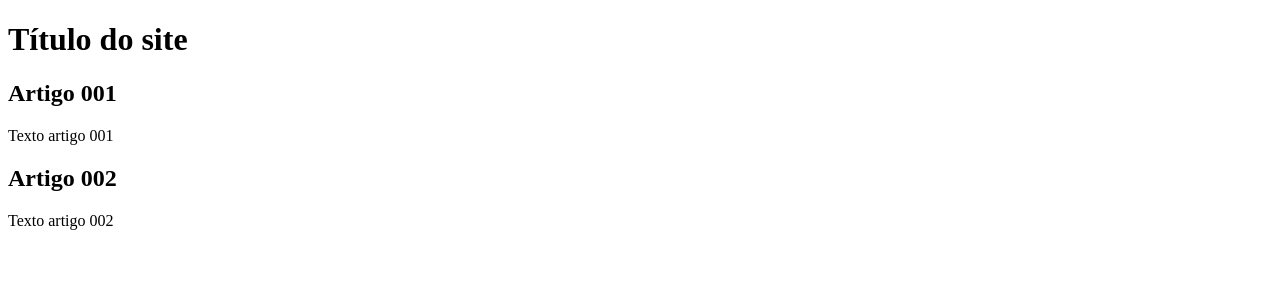
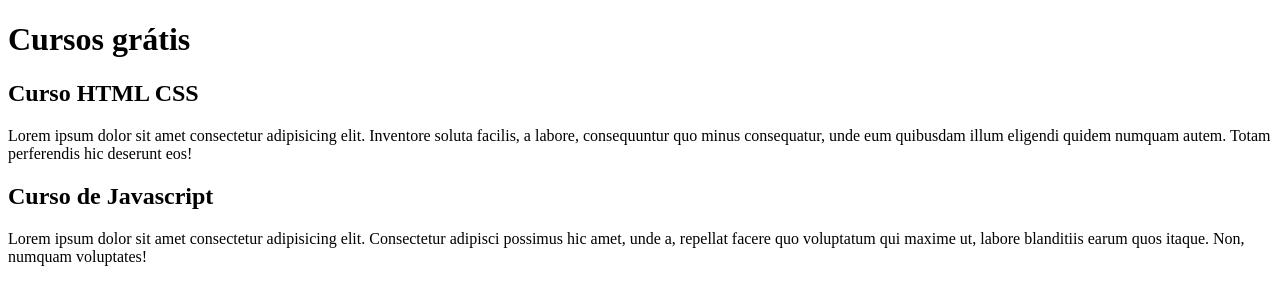
Before and after one commit to willqos15/Projeto-Site-CURSO-GIT, a plain HTML site: page index.html in a window 1280 px wide. Drawn offline with Linux system fonts and the light colour scheme.

Commit message:
escrevi parte do conteúdo

```diff
--- a/index.html
+++ b/index.html
@@ -9,17 +9,17 @@
     <main>
 
     <header>
-        <h1>  Título do site</h1>
+        <h1>  Cursos grátis</h1>
     </header>
 
         <article>
-           <h2> Artigo 001</h2>
-           <p> Texto artigo 001</p>
+           <h2> Curso HTML CSS</h2>
+           <p> Lorem ipsum dolor sit amet consectetur adipisicing elit. Inventore soluta facilis, a labore, consequuntur quo minus consequatur, unde eum quibusdam illum eligendi quidem numquam autem. Totam perferendis hic deserunt eos!</p>
         </article>
 
         <article>
-           <h2> Artigo 002</h2>
-           <p> Texto artigo 002</p>
+           <h2> Curso de Javascript</h2>
+           <p> Lorem ipsum dolor sit amet consectetur adipisicing elit. Consectetur adipisci possimus hic amet, unde a, repellat facere quo voluptatum qui maxime ut, labore blanditiis earum quos itaque. Non, numquam voluptates!</p>
         </article>
 
     </main>
```
